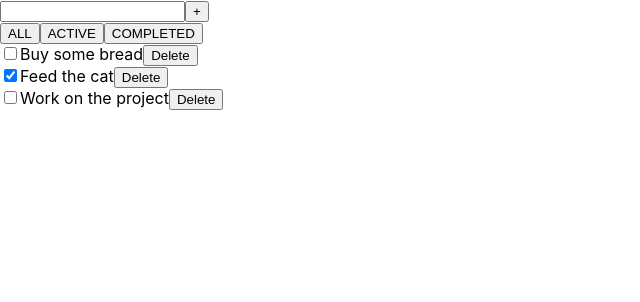
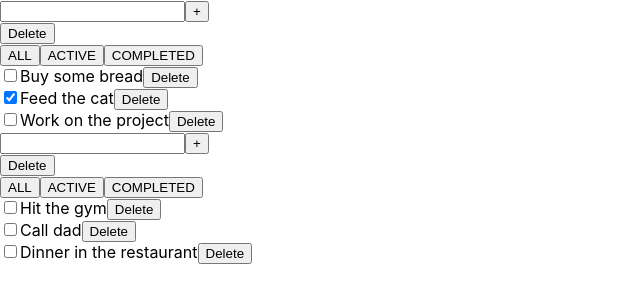
Before and after one commit to RomanMorozenko/todolist01, a React (Create React App) app: page / in a window 1280 px wide. Shown: the top 302 px of the page, without its empty margins (0-640 px from the left). Built offline with nearby package versions, Linux system fonts and the light colour scheme.

Commit message:
associative array + CRUD for todoLists state

```diff
--- a/src/App.tsx
+++ b/src/App.tsx
@@ -1,77 +1,131 @@
 import React, {useState} from 'react';
-import {TodoList} from "./components/TodoList";
+import {TodoList} from "./components/TodoList/TodoList";
 import {v4} from "uuid";
 import './App.css';
 
 export type TaskType = {
-    id:string
-    text:string
-    completed:boolean
+    id: string
+    text: string
+    completed: boolean
+}
+
+export type TasksStateType = {
+    [id:string]:Array<TaskType>
+}
+
+export type TodoListType = {
+    id: string
+    title: string
+    filter: string
 }
 
 export type FilterType = 'all' | 'active' | 'completed';
 
 function App() {
 
-    const [filter,setFilter] = useState<FilterType>('all')
-    const [tasks,setTasks] = useState<Array<TaskType>>([
+    const todoListID1 = v4();
+    const todoListID2 = v4();
+
+    const [tasks, setTasks] = useState<TasksStateType>({
+        [todoListID1]: [
             {
-            id:v4(),
-            text:'Buy some bread',
-            completed:false
+                id: v4(),
+                text: 'Buy some bread',
+                completed: false
             },
             {
-            id:v4(),
-            text:'Feed the cat',
-            completed:true
+                id: v4(),
+                text: 'Feed the cat',
+                completed: true
             },
             {
-            id:v4(),
-            text:'Work on the project',
-            completed:false
+                id: v4(),
+                text: 'Work on the project',
+                completed: false
             },
-    ]);
+        ],
+        [todoListID2]: [
+            {
+                id: v4(),
+                text: 'Hit the gym',
+                completed: false
+            },
+            {
+                id: v4(),
+                text: 'Call dad',
+                completed: false
+            },
+            {
+                id: v4(),
+                text: 'Dinner in the restaurant',
+                completed: false
+            },
+        ]
+    })
+    const [todoLists, setTodoLists] = useState<Array<TodoListType>>([
+        {
+            id: todoListID1,
+            title: 'Monday',
+            filter: 'all'
+        },
+        {
+            id: todoListID2,
+            title: 'Tuesday',
+            filter: 'all'
+        },
+    ])
 
-    const handleAddNewTask = (text:string) => {
-        const newTask:TaskType = {
-            id:v4(),
-            text:text,
-            completed:false
-        }
-        setTasks([...tasks,newTask])
+    const handleAddNewTask = (todoListID:string,text: string) => {
+        const newTask: TaskType = {
+            id: v4(),
+            text: text,
+            completed: false
         }
 
-    const handleTaskStatusChange = (id:string) => {
-        const changedTasks = [...tasks]
-        let task = changedTasks.find(task=>task.id===id);
-        task && (task.completed = !task.completed);
-        setTasks(changedTasks);
+        setTasks({...tasks,[todoListID]:[...tasks[todoListID],newTask]})
     }
 
-    const handleDeleteTask = (id:string) => {
-        const changedTasks = tasks.filter(task=>task.id !== id)
-        setTasks(changedTasks);
+    const handleTaskStatusChange = (todoListID:string,id: string) => {
+        let task = tasks[todoListID].find(task => task.id === id);
+        task && (task.completed = !task.completed);
+        setTasks({...tasks,[todoListID]: [...tasks[todoListID] ] } );
     }
 
-    const handleFilterChange = (value:FilterType) => {
-        setFilter(value)
+    const handleDeleteTask = (todoListID:string,id: string) => {
+        setTasks({...tasks,[todoListID]: tasks[todoListID].filter(task => task.id !== id) } );
     }
 
+    const handleDeleteTodoList = (todoListID:string) => {
+        const newTodoLists = todoLists.filter(todoList=>todoList.id!==todoListID)
+        setTodoLists(newTodoLists);
+    }
 
     return (
         <div className="App">
-        <TodoList
-            tasks={filter === 'all'
-                ? tasks
-                : filter === 'completed'
-                    ? tasks.filter(task=>task.completed)
-                    : tasks.filter(task=>!task.completed)
+            {todoLists.map(todoList => {
+
+                const handleFilterChange = (todoListID:string,value: FilterType) => {
+                    const currentList = todoLists.find(list=>list.id === todoListID);
+                    currentList && (currentList.filter=value)
+                    setTodoLists([...todoLists])
+                }
+
+                return <TodoList
+                    key={todoList.id}
+                    todoListID={todoList.id}
+                    tasks={todoList.filter === 'all'
+                        ? tasks[todoList.id]
+                        : todoList.filter === 'completed'
+                            ? tasks[todoList.id].filter(task => task.completed)
+                            : tasks[todoList.id].filter(task => !task.completed)
                     }
                     handleTaskStatusChange={handleTaskStatusChange}
                     handleDeleteTask={handleDeleteTask}
                     handleAddNewTask={handleAddNewTask}
                     handleFilterChange={handleFilterChange}
+                    handleDeleteTodoList={handleDeleteTodoList}
                 />
+            })}
         </div>
     );
 }
--- a/src/components/TodoList.tsx
+++ /dev/null
@@ -1,62 +0,0 @@
-import React, {useState} from "react";
-import {TaskType,FilterType} from "../App";
-
-type TodoListProps = {
-    tasks:Array<TaskType>
-    handleTaskStatusChange:(id:string)=>void
-    handleDeleteTask:(id:string)=>void
-    handleAddNewTask:(text:string)=>void
-    handleFilterChange:(value:FilterType)=>void
-}
-export const TodoList = (props:TodoListProps) => {
-
-    const [newTaskText,setNewTaskText] = useState('');
-
-    const onAddTaskClick = (e:React.MouseEvent<HTMLButtonElement, MouseEvent> | React.KeyboardEvent<HTMLInputElement>) => {
-        e.preventDefault()
-        if(newTaskText.trim() !== '') {
-            props.handleAddNewTask(newTaskText.trim());
-            setNewTaskText('');
-        }
-    };
-
-    return (
-        <div>
-            <form>
-                <input
-                    type='text'
-                    value={newTaskText}
-                    onChange={e=>setNewTaskText(e.target.value)}
-                    onKeyDown={e=> e.code === 'Enter' && onAddTaskClick(e)}
-                />
-                <button
-                    onClick={e=>onAddTaskClick(e)}
-                >+</button>
-            </form>
-            <div>
-                <button onClick={()=>props.handleFilterChange('all')}>ALL</button>
-                <button onClick={()=>props.handleFilterChange('active')}>ACTIVE</button>
-                <button onClick={()=>props.handleFilterChange('completed')}>COMPLETED</button>
-            </div>
-            <ul>
-                {props.tasks.map((task:TaskType)=>{
-                    return <li
-                        key={task.id}
-                    >
-                        <input
-                            type="checkbox"
-                            checked={task.completed}
-                            onChange={()=>props.handleTaskStatusChange(task.id)}
-                        />
-                        {task.text}
-                        <button
-                            onClick={()=>props.handleDeleteTask(task.id)}
-                        >
-                            Delete
-                        </button>
-                    </li>
-                })}
-            </ul>
-        </div>
-    )
-}
--- /dev/null
+++ b/src/components/TodoList/TodoList.tsx
@@ -0,0 +1,81 @@
+import React, {useState} from "react";
+import {TaskType,FilterType} from "../../App";
+import styles from './todolist.module.css';
+
+type TodoListProps = {
+    todoListID:string
+    tasks:Array<TaskType>
+    handleTaskStatusChange:(todoListID:string,id:string)=>void
+    handleDeleteTask:(todoListID:string,id:string)=>void
+    handleAddNewTask:(todoListID:string,text:string)=>void
+    handleFilterChange:(todoListID:string,value:FilterType)=>void
+    handleDeleteTodoList:(todoListID:string)=>void
+}
+export const TodoList = (props:TodoListProps) => {
+
+    const [newTaskText,setNewTaskText] = useState('');
+    const [error,setError] = useState<string|null>(null)
+
+    const onAddTaskClick = (e:React.MouseEvent<HTMLButtonElement, MouseEvent> | React.KeyboardEvent<HTMLInputElement>) => {
+        e.preventDefault();
+        if(newTaskText.trim() === '') {
+            setError('Type your task...')
+            return
+        }
+        if(newTaskText.trim() !== '') {
+            props.handleAddNewTask(props.todoListID,newTaskText.trim());
+            setNewTaskText('');
+            setError(null)
+        }
+    };
+
+    return (
+        <div>
+            <form>
+                <input
+                    type='text'
+                    value={newTaskText}
+                    onChange={e=> {
+                        setError(null);
+                        setNewTaskText(e.target.value);
+                    }}
+                    onKeyDown={e=> e.code === 'Enter' && onAddTaskClick(e)}
+                    className={error?styles.error:''}
+                />
+                <button
+                    onClick={e=>onAddTaskClick(e)}
+                >+</button>
+            </form>
+            <button
+                onClick={()=>props.handleDeleteTodoList(props.todoListID)}
+            >
+                Delete
+            </button>
+            {error?<h4 className={styles.errorText}>{error}</h4>:<></>}
+            <div>
+                <button onClick={()=>props.handleFilterChange(props.todoListID,'all')}>ALL</button>
+                <button onClick={()=>props.handleFilterChange(props.todoListID,'active')}>ACTIVE</button>
+                <button onClick={()=>props.handleFilterChange(props.todoListID,'completed')}>COMPLETED</button>
+            </div>
+            <ul>
+                {props.tasks.map((task:TaskType)=>{
+                    return <li
+                        key={task.id}
+                    >
+                        <input
+                            type="checkbox"
+                            checked={task.completed}
+                            onChange={()=>props.handleTaskStatusChange(props.todoListID,task.id)}
+                        />
+                        {task.text}
+                        <button
+                            onClick={()=>props.handleDeleteTask(props.todoListID,task.id)}
+                        >
+                            Delete
+                        </button>
+                    </li>
+                })}
+            </ul>
+        </div>
+    )
+}
--- /dev/null
+++ b/src/components/TodoList/todolist.module.css
@@ -0,0 +1,9 @@
+.error {
+    border: 2px solid red;
+}
+
+.errorText {
+    color: red;
+    padding: 0;
+    margin: 0;
+}
```
Lines whose indentation alone changed are shown as unchanged.
